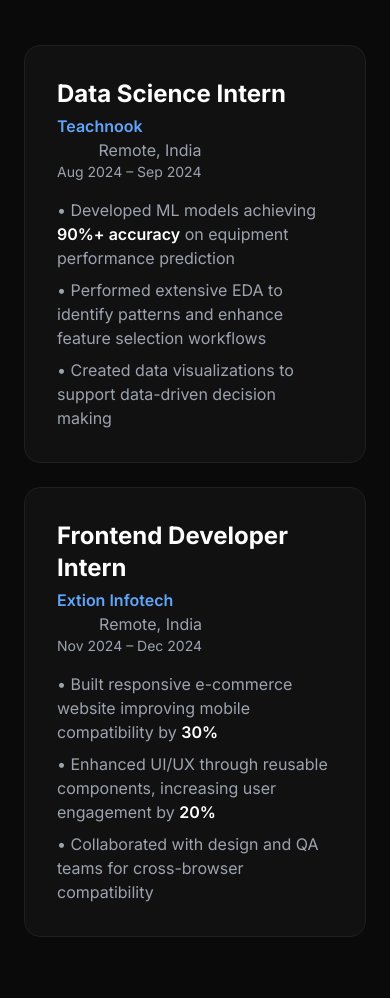
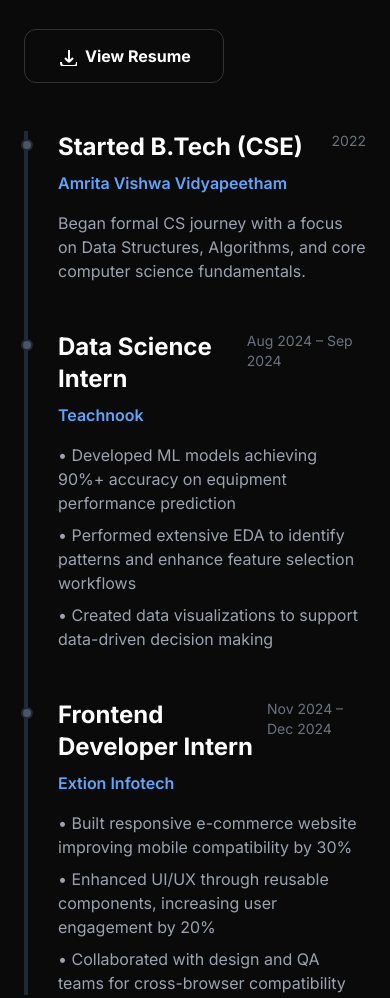
Before and after one commit to shivakm876/Portfolio, a plain HTML site: page index.html in a window 390 px wide. Shown: the part 2903-3901 px from the top of the page. Drawn offline with nearby package versions, Linux system fonts and the light colour scheme.

Commit message:
Refactor experience and contact sections in index.html
Updated experience section and contact information.

```diff
--- a/index.html
+++ b/index.html
@@ -317,7 +317,6 @@
                     <span class="tech-tag">Python</span>
                     <span class="tech-tag">Machine Learning</span>
                     <span class="tech-tag">Scikit-learn</span>
-                    <span class="tech-tag">TensorFlow</span>
                     <span class="tech-tag">React.js</span>
                     <span class="tech-tag">Next.js</span>
                     <span class="tech-tag">Flask</span>
@@ -334,42 +333,59 @@
         <div class="mb-12">
             <p class="text-sm text-gray-500 uppercase tracking-wider mb-2">THE JOURNEY</p>
             <h2 class="section-title">Experience</h2>
-            <p class="text-gray-400 mt-4">My professional path in building software. Always learning, always shipping.</p>
+            <p class="text-gray-400 mt-4 mb-8">My professional path in building software. Always learning, always shipping.</p>
+            <a href="https://drive.google.com/uc?export=download&id=1hhqGhQgR5sMiqZNQBwwmlMsG7w_7el9W" class="btn-secondary inline-flex" target="_blank">
+                <svg width="20" height="20" fill="none" stroke="currentColor" stroke-width="2">
+                    <path d="M4 16v1a3 3 0 003 3h10a3 3 0 003-3v-1m-4-4l-4 4m0 0l-4-4m4 4V4"/>
+                </svg>
+                View Resume
+            </a>
         </div>
 
-        <div class="space-y-6">
-            <div class="card-dark p-8">
-                <div class="flex flex-wrap justify-between items-start mb-4">
+        <div class="space-y-12 relative pl-8 border-l-2 border-gray-800">
+            <!-- Timeline dot connector -->
+            <div class="absolute left-0 top-0 bottom-0 w-0.5 bg-gray-800"></div>
+
+            <div class="relative">
+                <div class="absolute -left-[37px] top-2 w-3 h-3 rounded-full bg-gray-600 border-2 border-gray-800"></div>
+                <div class="flex justify-between items-start mb-4">
                     <div>
-                        <h3 class="text-2xl font-bold">Data Science Intern</h3>
-                        <p class="text-blue-400 font-semibold mt-1">Teachnook</p>
+                        <h3 class="text-2xl font-bold mb-2">Started B.Tech (CSE)</h3>
+                        <a href="https://www.amrita.edu/" target="_blank" class="text-blue-400 font-semibold hover:underline">Amrita Vishwa Vidyapeetham</a>
                     </div>
-                    <div class="text-right text-gray-400">
-                        <p>Remote, India</p>
-                        <p class="text-sm">Aug 2024 – Sep 2024</p>
+                    <span class="text-gray-500 text-sm">2022</span>
+                </div>
+                <p class="text-gray-400">Began formal CS journey with a focus on Data Structures, Algorithms, and core computer science fundamentals.</p>
+            </div>
+
+            <div class="relative">
+                <div class="absolute -left-[37px] top-2 w-3 h-3 rounded-full bg-gray-600 border-2 border-gray-800"></div>
+                <div class="flex justify-between items-start mb-4">
+                    <div>
+                        <h3 class="text-2xl font-bold mb-2">Data Science Intern</h3>
+                        <p class="text-blue-400 font-semibold">Teachnook</p>
                     </div>
+                    <span class="text-gray-500 text-sm">Aug 2024 – Sep 2024</span>
                 </div>
                 <ul class="space-y-2 text-gray-400">
-                    <li>• Developed ML models achieving <span class="text-white font-semibold">90%+ accuracy</span> on equipment performance prediction</li>
+                    <li>• Developed ML models achieving 90%+ accuracy on equipment performance prediction</li>
                     <li>• Performed extensive EDA to identify patterns and enhance feature selection workflows</li>
                     <li>• Created data visualizations to support data-driven decision making</li>
                 </ul>
             </div>
 
-            <div class="card-dark p-8">
-                <div class="flex flex-wrap justify-between items-start mb-4">
+            <div class="relative">
+                <div class="absolute -left-[37px] top-2 w-3 h-3 rounded-full bg-gray-600 border-2 border-gray-800"></div>
+                <div class="flex justify-between items-start mb-4">
                     <div>
-                        <h3 class="text-2xl font-bold">Frontend Developer Intern</h3>
-                        <p class="text-blue-400 font-semibold mt-1">Extion Infotech</p>
+                        <h3 class="text-2xl font-bold mb-2">Frontend Developer Intern</h3>
+                        <p class="text-blue-400 font-semibold">Extion Infotech</p>
                     </div>
-                    <div class="text-right text-gray-400">
-                        <p>Remote, India</p>
-                        <p class="text-sm">Nov 2024 – Dec 2024</p>
-                    </div>
+                    <span class="text-gray-500 text-sm">Nov 2024 – Dec 2024</span>
                 </div>
                 <ul class="space-y-2 text-gray-400">
-                    <li>• Built responsive e-commerce website improving mobile compatibility by <span class="text-white font-semibold">30%</span></li>
-                    <li>• Enhanced UI/UX through reusable components, increasing user engagement by <span class="text-white font-semibold">20%</span></li>
+                    <li>• Built responsive e-commerce website improving mobile compatibility by 30%</li>
+                    <li>• Enhanced UI/UX through reusable components, increasing user engagement by 20%</li>
                     <li>• Collaborated with design and QA teams for cross-browser compatibility</li>
                 </ul>
             </div>
@@ -474,32 +490,32 @@
     </section>
 
     <!-- Contact Section -->
-    <section id="contact" class="max-w-7xl mx-auto px-6 py-20">
-        <div class="card-dark p-12 text-center">
-            <h2 class="section-title mb-4">Let's Build Something</h2>
-            <p class="text-gray-400 mb-8 max-w-2xl mx-auto text-lg">
-                Open to software engineering and ML roles, research collaborations, and interesting projects. Let's create something impactful together.
+    <section id="contact" class="max-w-7xl mx-auto px-6 py-32">
+        <div class="text-center">
+            <h2 class="text-5xl md:text-6xl font-black mb-8">Let's build the<br>next big thing.</h2>
+            <p class="text-gray-400 mb-12 max-w-2xl mx-auto text-xl">
+                I'm currently looking for new opportunities in Full Stack Engineering and ML Systems, available to join teams that move fast.
             </p>
             <div class="flex flex-wrap justify-center gap-4">
                 <a href="mailto:sivagangakm@gmail.com" class="btn-primary">
-                    Get in Touch
-                    <svg width="20" height="20" fill="none" stroke="currentColor" stroke-width="2">
-                        <path d="M5 12h14m-7-7l7 7-7 7"/>
-                    </svg>
+                    Shoot me an Email
                 </a>
-                <a href="https://drive.google.com/uc?export=download&id=1hhqGhQgR5sMiqZNQBwwmlMsG7w_7el9W" class="btn-secondary" target="_blank">
-                    <svg width="20" height="20" fill="none" stroke="currentColor" stroke-width="2">
-                        <path d="M4 16v1a3 3 0 003 3h10a3 3 0 003-3v-1m-4-4l-4 4m0 0l-4-4m4 4V4"/>
-                    </svg>
-                    Download Resume
+                <a href="https://drive.google.com/drive/u/0/folders/18M-c4kgJIMmDq0TrR08GniJxUPQnmGVo" class="btn-secondary" target="_blank">
+                    Use Contact Form
                 </a>
             </div>
         </div>
     </section>
 
     <!-- Footer -->
-    <footer class="border-t border-gray-900 py-8 px-6 text-center text-gray-500">
-        <p>© 2025 Sivaganga KM. Built with precision.</p>
+    <footer class="border-t border-gray-900 py-8 px-6">
+        <div class="max-w-7xl mx-auto flex justify-between items-center text-gray-500 text-sm">
+            <p>© 2025 Sivaganga KM.</p>
+            <div class="flex gap-6">
+                <a href="https://github.com/shivakm876" target="_blank" class="hover:text-white transition">GitHub</a>
+                <a href="https://linkedin.com/in/sivaganga-km-463a50261/" target="_blank" class="hover:text-white transition">LinkedIn</a>
+            </div>
+        </div>
     </footer>
 
     <script>
```
